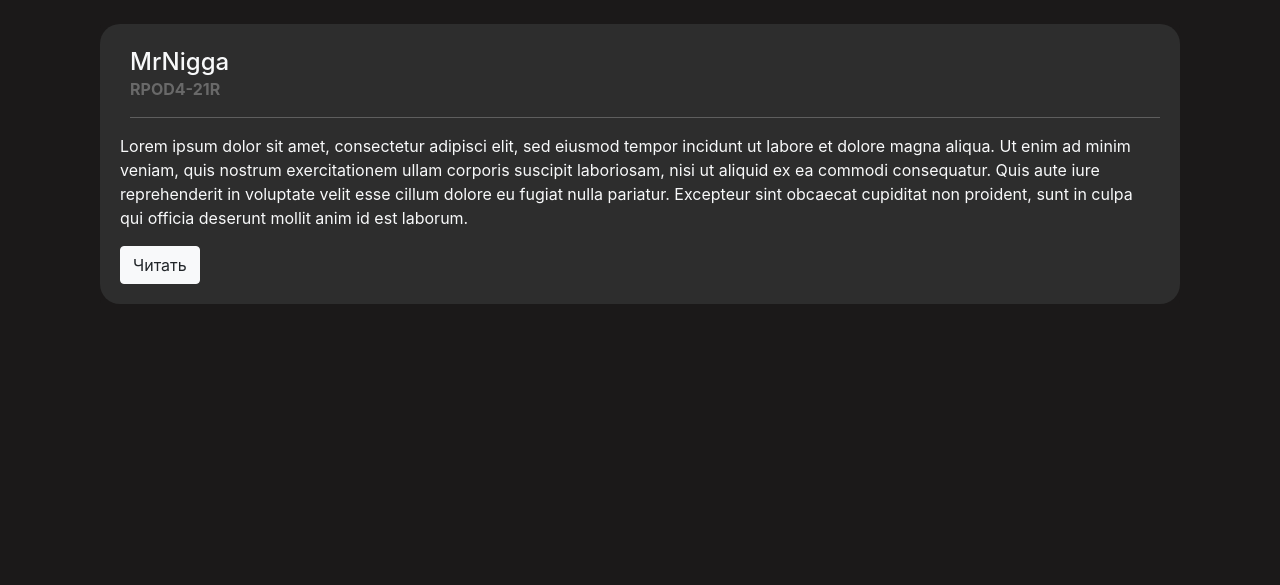
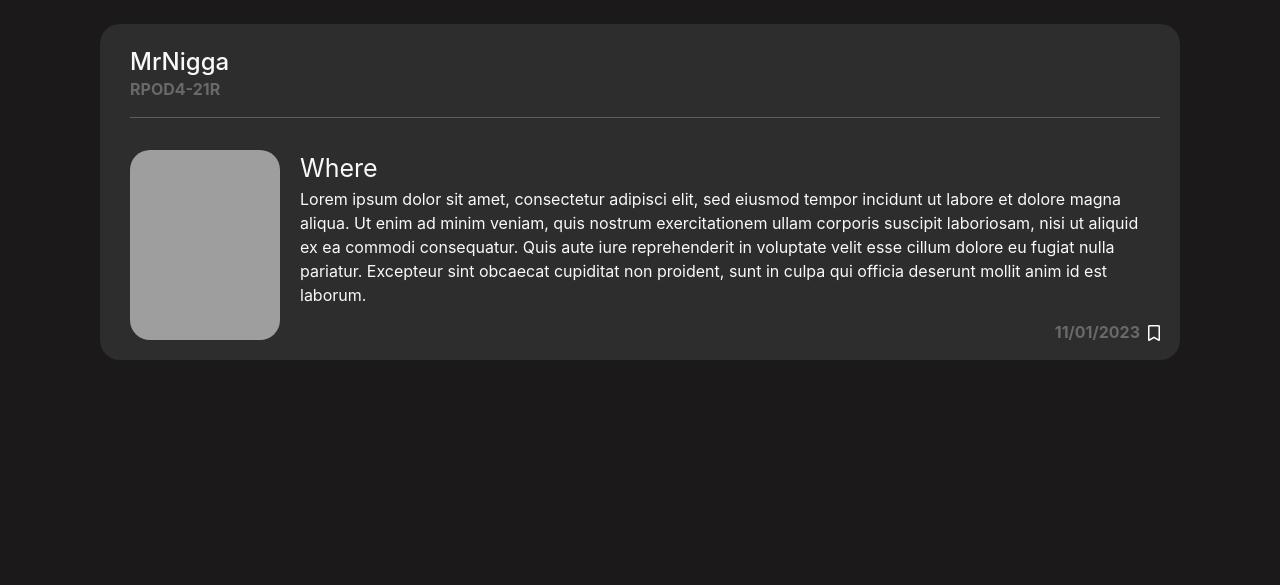
Before and after one commit to KarimBozzhanov/projects_portal, an ASP.NET Core app: page / in a window 1280 px wide. Shown: the part 48-633 px from the top of the page. Run offline with ASP.NET Core 8, Linux system fonts and the light colour scheme; grey boxes are pictures that could not be loaded.

Commit message:
Front Index

```diff
--- a/projects_portal/Views/Home/Index.cshtml
+++ b/projects_portal/Views/Home/Index.cshtml
@@ -28,9 +28,12 @@
                         </div>
                     </div>
                     <div class="user-content">
-                        <p class="line-limit-length text-light">Lorem ipsum dolor sit amet, consectetur adipisci elit, sed eiusmod tempor incidunt ut labore et dolore magna aliqua. Ut enim ad minim veniam, quis nostrum exercitationem ullam corporis suscipit laboriosam, nisi ut aliquid ex ea commodi consequatur. Quis aute iure reprehenderit in voluptate velit esse cillum dolore eu fugiat nulla pariatur. Excepteur sint obcaecat cupiditat non proident, sunt in culpa qui officia deserunt mollit anim id est laborum.</p>
+                        <p class="letter"><img style="width: 150px; height: 190px; float: left; border-radius: 20px; margin-left: 10px; margin-right: 20px" src="#"></p>
+                        <p class="text-light" style="font-size: 25px; margin-bottom: 0px;">Where</p>
+                        <p class="line-limit-length text-light" style="display: inline">Lorem ipsum dolor sit amet, consectetur adipisci elit, sed eiusmod tempor incidunt ut labore et dolore magna aliqua. Ut enim ad minim veniam, quis nostrum exercitationem ullam corporis suscipit laboriosam, nisi ut aliquid ex ea commodi consequatur. Quis aute iure reprehenderit in voluptate velit esse cillum dolore eu fugiat nulla pariatur. Excepteur sint obcaecat cupiditat non proident, sunt in culpa qui officia deserunt mollit anim id est laborum.</p>
                     </div>
-                    <a asp-action="postDetail" asp-controller="home" class="btn btn-light">Читать</a>
+                    <p style="color: #696969; position: absolute; right: 40px; bottom: 0px; margin-top: 5px"><b>11/01/2023</b></p>
+                    <a style="color: #ffff; display: inline; position: absolute; right: 20px; bottom: 15px; margin-top: 10px"><i class="fa-regular fa-bookmark"></i></a>
                 </div>
             </div>
         </div>
```
